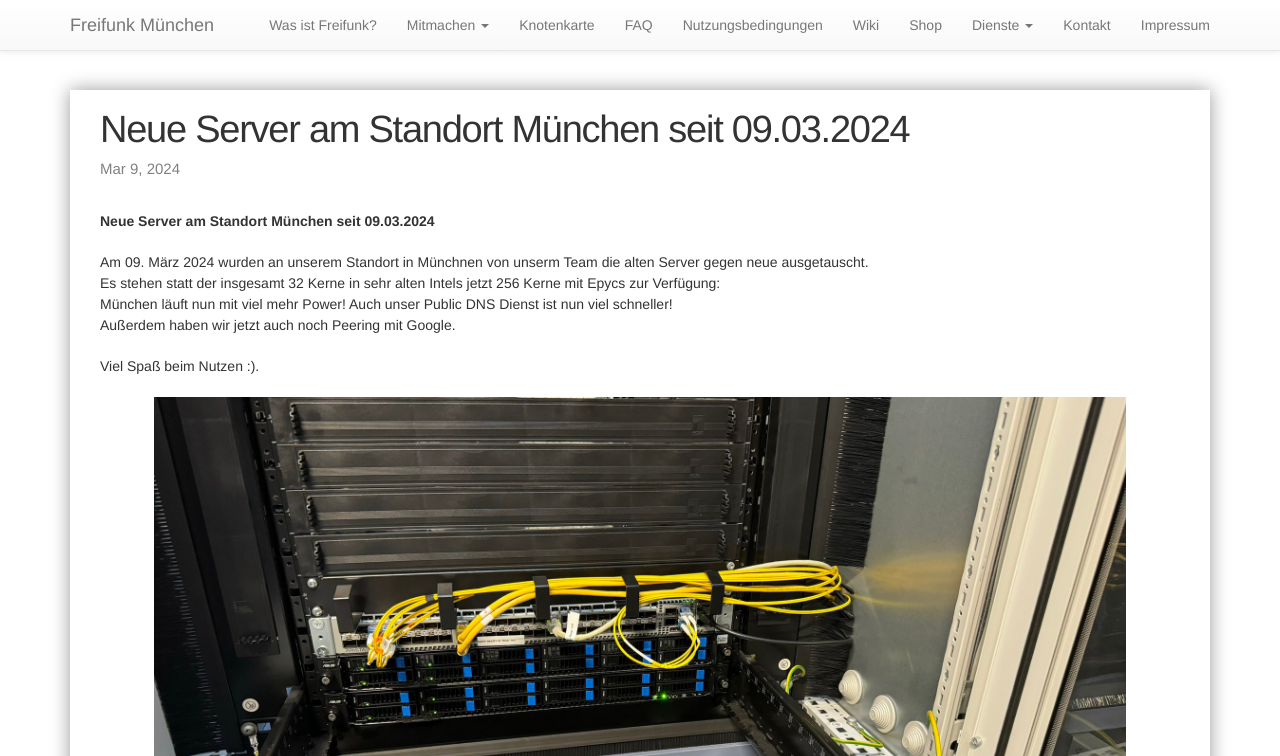
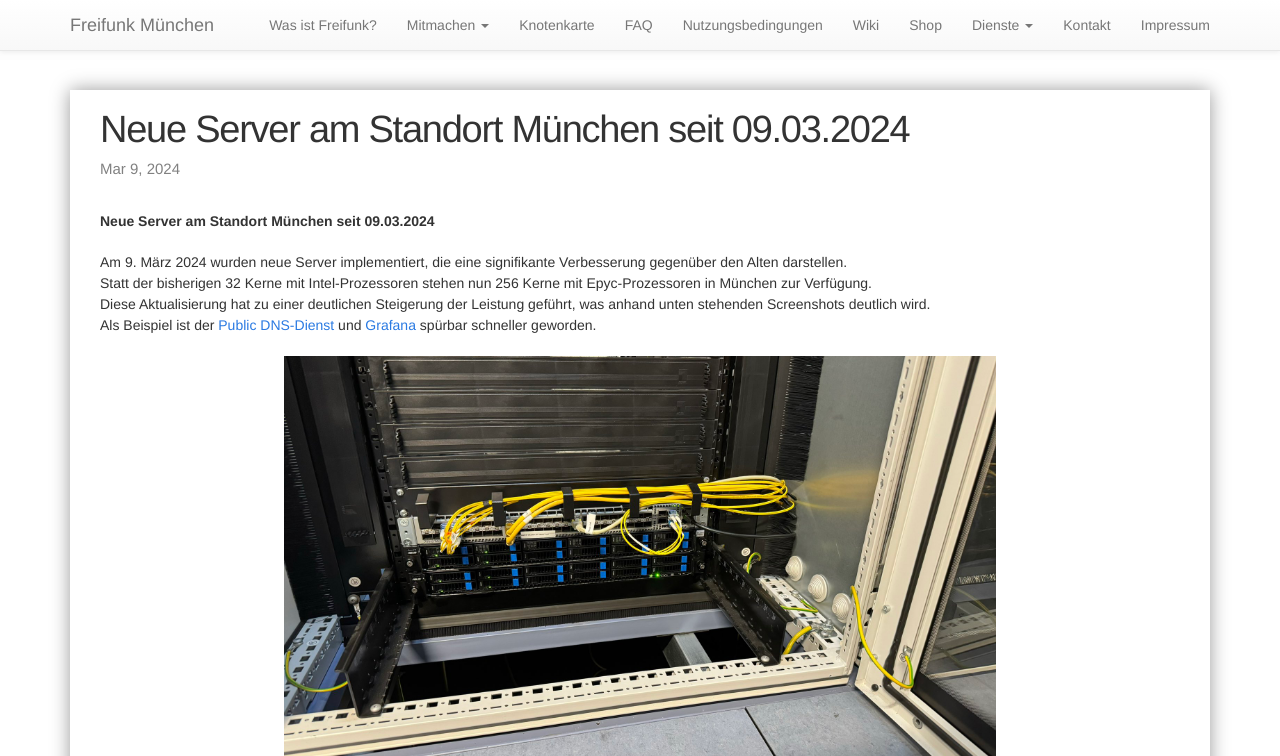
Before and after one commit to freifunkMUC/freifunkmuc.github.io, a Jekyll site: the page built from _posts/2024-03-09-neue-server-am-standort-muc.markdown, in a window 1280 px wide and 1400 px high. Shown: the top 756 px of the window. Built offline with Jekyll 4.4.1, drawn with Linux system fonts in a browser that asks for light colours; some of the changed text lies outside the part shown; grey boxes are pictures that could not be loaded.

Commit message:
Update 2024-03-09-neue-server-am-standort-muc.markdown

```diff
--- a/_posts/2024-03-09-neue-server-am-standort-muc.markdown
+++ b/_posts/2024-03-09-neue-server-am-standort-muc.markdown
@@ -7,17 +7,21 @@ categories: freifunkmuc
 
 **Neue Server am Standort München seit 09.03.2024**
 
-Am 09. März 2024 wurden an unserem Standort in Münchnen von unserm Team die alten Server gegen neue ausgetauscht.
-Es stehen statt der insgesamt 32 Kerne in sehr alten Intels jetzt 256 Kerne mit Epycs zur Verfügung:
-München läuft nun mit viel mehr Power! Auch unser Public DNS Dienst ist nun viel schneller!
-Außerdem haben wir jetzt auch noch Peering mit Google.
+Am 9. März 2024 wurden neue Server implementiert, die eine signifikante Verbesserung gegenüber den Alten darstellen.
+Statt der bisherigen 32 Kerne mit Intel-Prozessoren stehen nun 256 Kerne mit Epyc-Prozessoren in München zur Verfügung.
+Diese Aktualisierung hat zu einer deutlichen Steigerung der Leistung geführt, was anhand unten stehenden Screenshots deutlich wird.
+Als Beispiel ist der [Public DNS-Dienst](https://ffmuc.net/wiki/doku.php?id=knb:dns) und [Grafana](https://stats.ffmuc.net) spürbar schneller geworden.
 
-Viel Spaß beim Nutzen :).
+![Neue Server](/assets/posts/2024-03-12-neue-server.jpg){: style="max-height:400px;"}
+
+Vorher/Nacher Bilder:
+![Neue Server 1](/assets/posts/2024-02-27-upgrade1.jpeg){: style="max-height:400px;"}
+![Neues Tempo](/assets/posts/2024-03-12-neues-tempo.jpg){: style="max-height:400px;"}
+![Vorher-Nacher](https://stats.ffmuc.net/render/d-solo/lsTdmFIZz/gateway-extended-system-dashboard?orgId=1&var-datasource=000000001&var-inter=10s&var-server=gw07&var-mountpoint=All&var-cpu=All&var-disk=All&var-netif=All&from=1709546204585&to=1710151004585&panelId=28239&width=1000&height=500&tz=Europe%2FBerlin){: style="max-height:400px;"}
 
 
-![Neue Server](/assets/posts/2024-03-12-neue-server.jpg)
-
-![Neues Tempo](/assets/posts/2024-03-12-neues-tempo.jpg)
+Auch neu: Wir haben jetzt ein Peering mit Google.
+![Google Peering Stats](/assets/posts/2024-03-12-google-peering.jpg)
 
 Weitere Infos zu z.B. den Servern finden Sie bei uns im [Chat](https://chat.ffmuc.net) auf [Twitter/X](https://twitter.com/FreifunkMUC/status/1762382921451684233) oder [Mastodon](https://social.ffmuc.net/@freifunkMUC)
 
```
